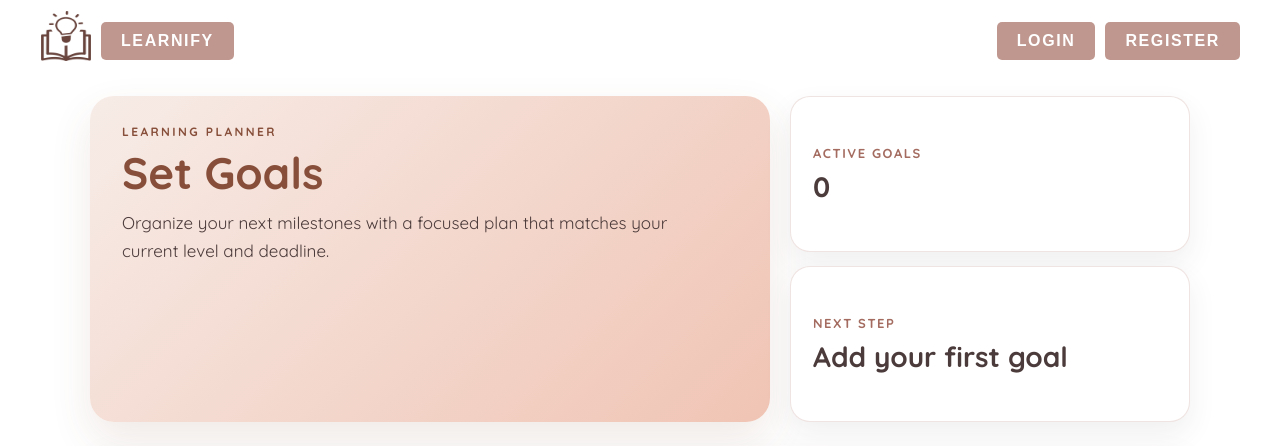
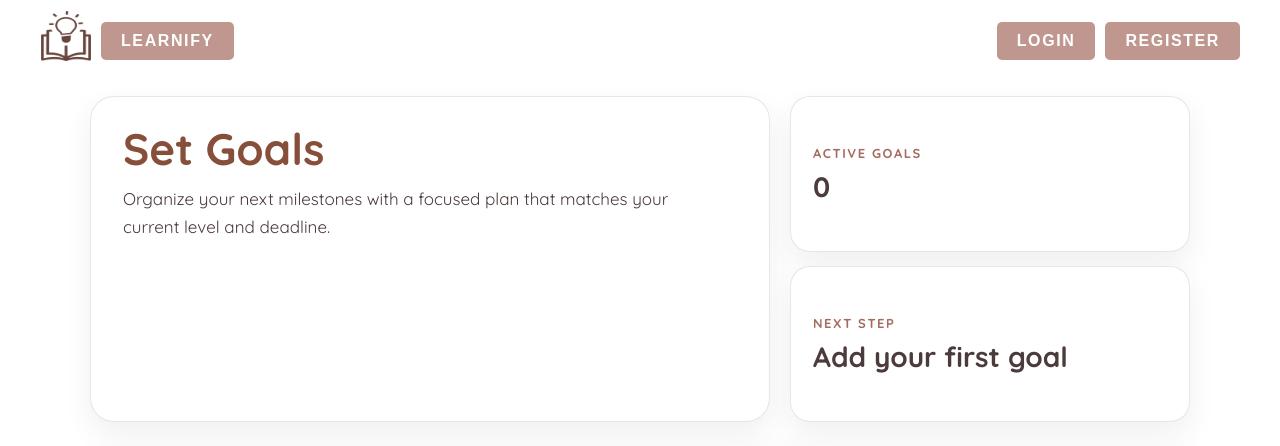
Before and after one commit to meghd9/self-directed-learning, a React (Create React App) app in the folder client/: page /goal in a window 1280 px wide. Shown: the top 446 px of the page. Built offline with nearby package versions, Linux system fonts and the light colour scheme; no server answers.

Commit message:
Style the set goal page

```diff
--- a/client/src/index.css
+++ b/client/src/index.css
@@ -4,6 +4,7 @@ body {
   margin: 0;
   min-height: 100%;
   padding: 0;
+  font-family: "Quicksand", Arial, sans-serif;
   overflow-x: hidden;
   overflow-y: auto;
   background: white;
--- a/client/src/pages/SetGoal/SetGoal.js
+++ b/client/src/pages/SetGoal/SetGoal.js
@@ -89,7 +89,6 @@ const SetGoal = () => {
     <div className="set-goal-page">
       <section className="set-goal-hero">
         <div className="set-goal-copy">
-          <p className="set-goal-eyebrow">Learning Planner</p>
           <h1>Set Goals</h1>
           <p className="set-goal-subtitle">
             Organize your next milestones with a focused plan that matches your
--- a/client/src/pages/SetGoal/style.css
+++ b/client/src/pages/SetGoal/style.css
@@ -25,17 +25,9 @@
 
 .set-goal-copy {
   padding: 28px 32px;
-  background: linear-gradient(135deg, #f7ece7 0%, #f0c4b4 100%);
-  box-shadow: 0 18px 40px rgba(135, 79, 58, 0.12);
-}
-
-.set-goal-eyebrow {
-  margin: 0 0 10px;
-  text-transform: uppercase;
-  letter-spacing: 0.2em;
-  font-size: 12px;
-  font-weight: 700;
-  color: #874f3a;
+  background: #fff;
+  border: 1px solid rgba(164, 108, 96, 0.18);
+  box-shadow: 0 12px 28px rgba(76, 59, 59, 0.08);
 }
 
 .set-goal-copy h1 {
```
